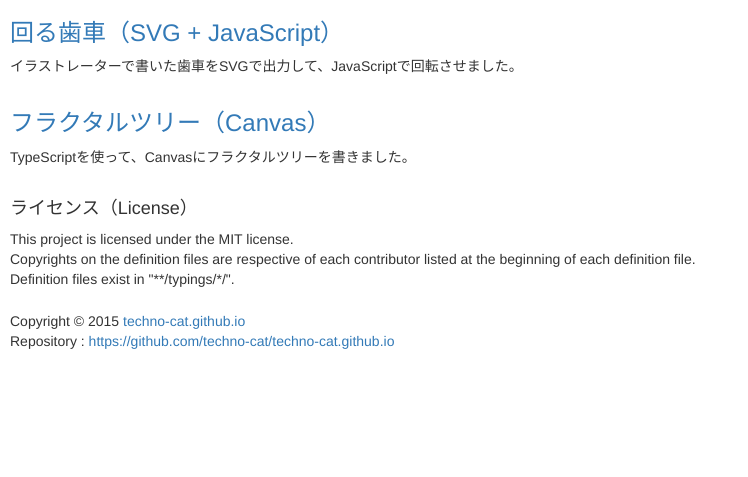
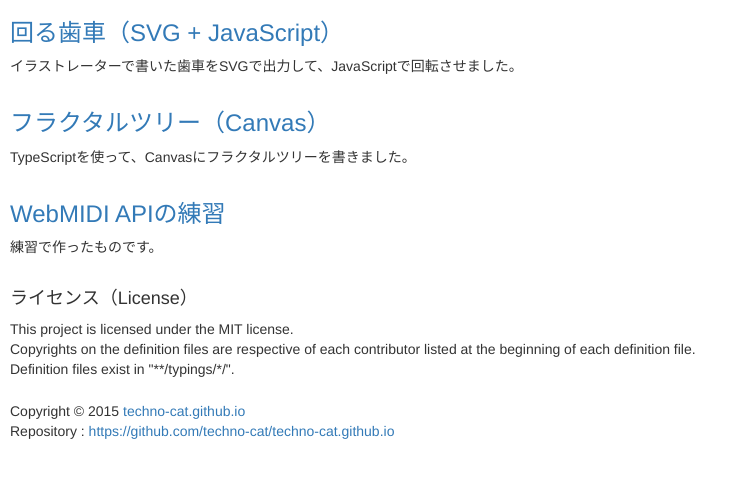
Before and after one commit to techno-cat/techno-cat.github.io, a plain HTML site: page index.html in a window 1280 px wide. Shown: the part 85-562 px from the top of the page, without its empty margins (0-748 px from the left). Drawn offline with Linux system fonts and the light colour scheme.

Commit message:
トップページを更新

```diff
--- a/index.html
+++ b/index.html
@@ -30,8 +30,12 @@ footer {
         <p>イラストレーターで書いた歯車をSVGで出力して、JavaScriptで回転させました。</p>
     </section>
     <section class="content">
-        <h3><a href="./fractal/tree/index.html">フラクタルツリー（Canvas）</a></h3>
+        <h3><a href="./fractal/tree/">フラクタルツリー（Canvas）</a></h3>
         <p>TypeScriptを使って、Canvasにフラクタルツリーを書きました。</p>
+    </section>
+    <section class="content">
+        <h3><a href="./webmidi/">WebMIDI APIの練習</a></h3>
+        <p>練習で作ったものです。</p>
     </section>
     <section class="license">
         <h4>ライセンス（License）</h4>
```
